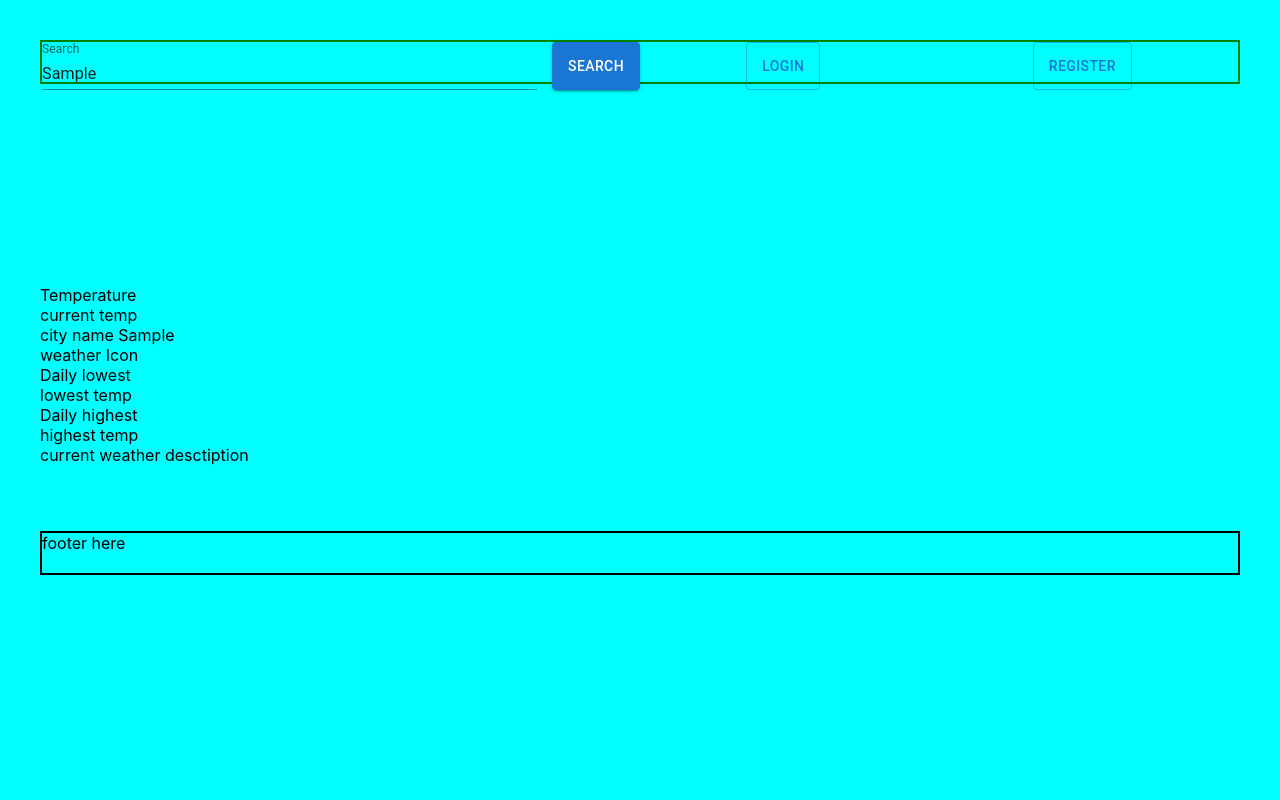
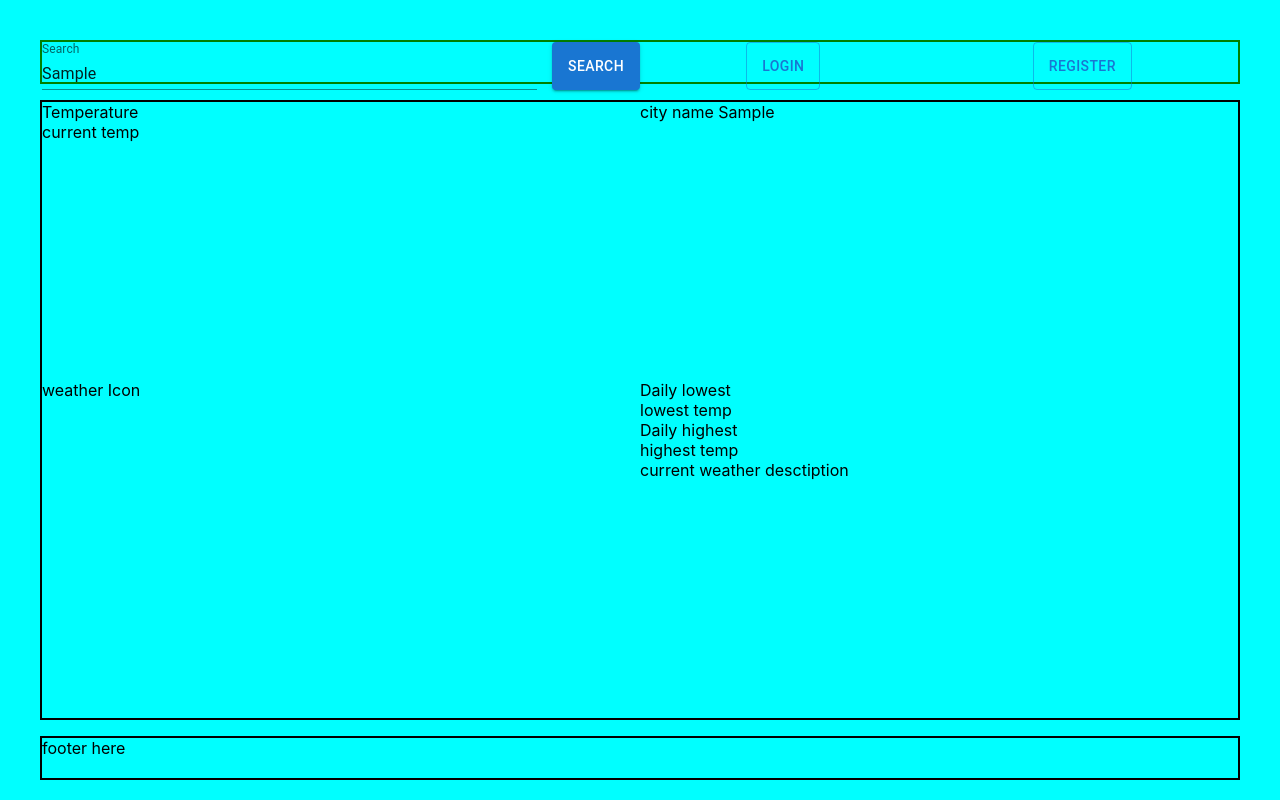
Before and after one commit to GoranAviani/react_apollo_client_3_cache, a React (Create React App) app: page / in a window 1280 px wide. Both pictures are taken after typing "Sample" into the empty fields and a click on the button "SEARCH". Built offline with nearby package versions, Linux system fonts and the light colour scheme.

Commit message:
react-weather

```diff
--- /dev/null
+++ b/src/ components/SearchedCity/SearchedCity.css
@@ -0,0 +1,6 @@
+.searchedCity{
+    display: grid;
+    grid-template-columns: repeat(2, 1fr);
+    height: 77vh;
+        border: 2px solid black;
+}
--- a/src/ components/SearchedCity/SearchedCity.js
+++ b/src/ components/SearchedCity/SearchedCity.js
@@ -1,5 +1,6 @@
 import React from "react";
 
+import './SearchedCity.css'
 
 const SearchedCity = ({searchedCityDetails}) => {
     return (
```
